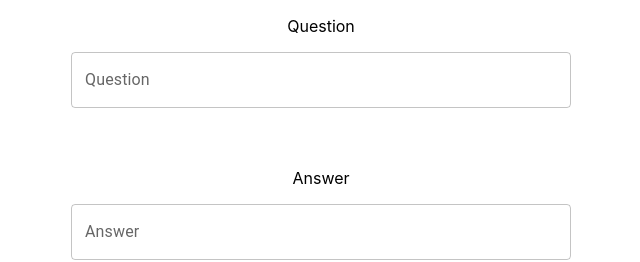
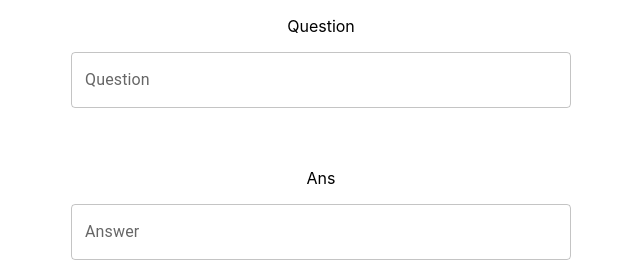
Before and after one commit to sakmoc/qaa_react_app, a React (Create React App) app: page / in a window 1280 px wide. Shown: the top 262 px of the page, without its empty margins (319-959 px from the left). Built offline with nearby package versions, Linux system fonts and the light colour scheme.

Commit message:
change a- title

```diff
--- a/src/components/InputText.js
+++ b/src/components/InputText.js
@@ -50,7 +50,7 @@ const InputText = (props) => {
         </div>
 
         <div>
-          <p>Answer</p>
+          <p>Ans</p>
           <TextField
             multiline
             className='text-field'
```
